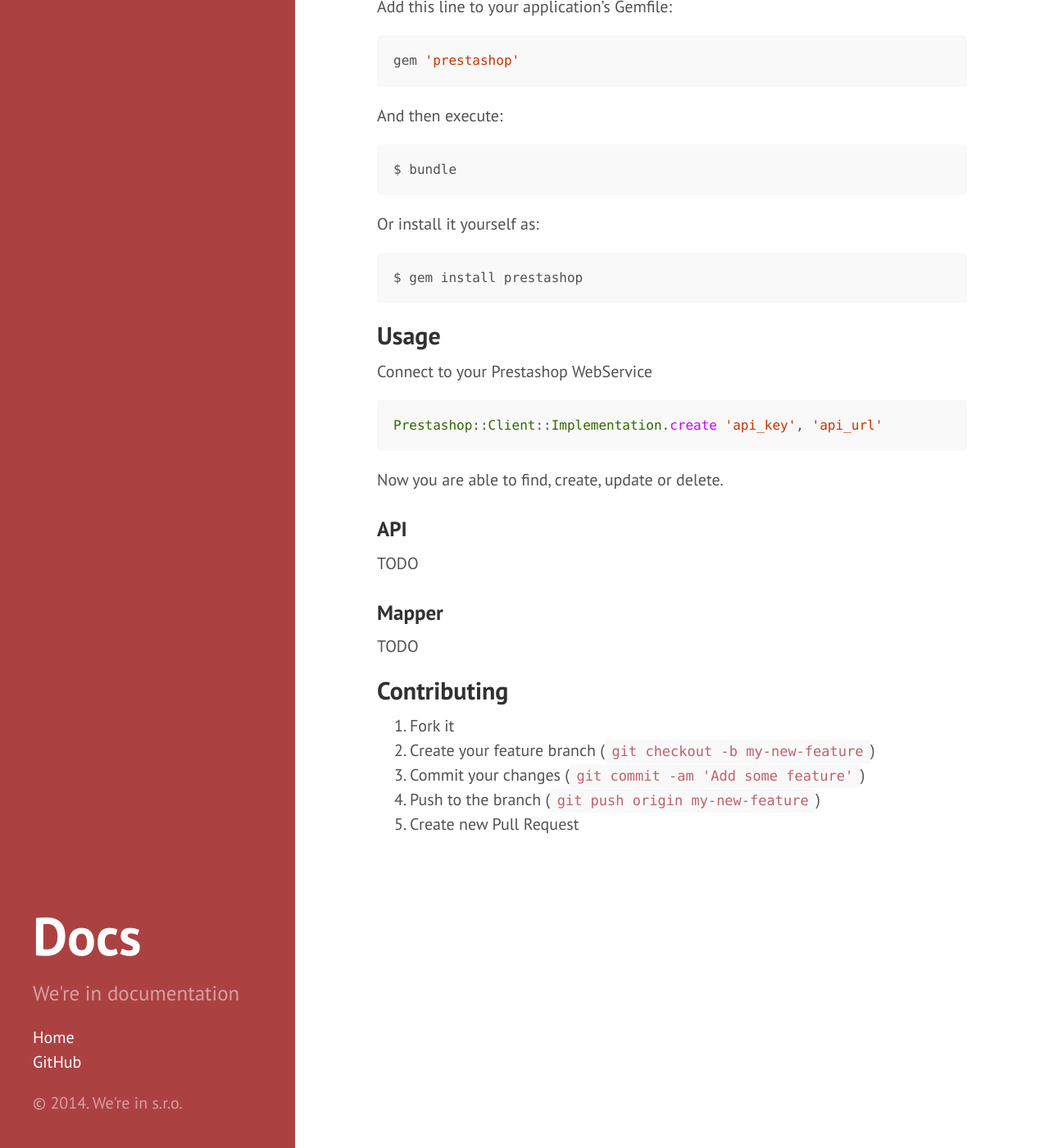
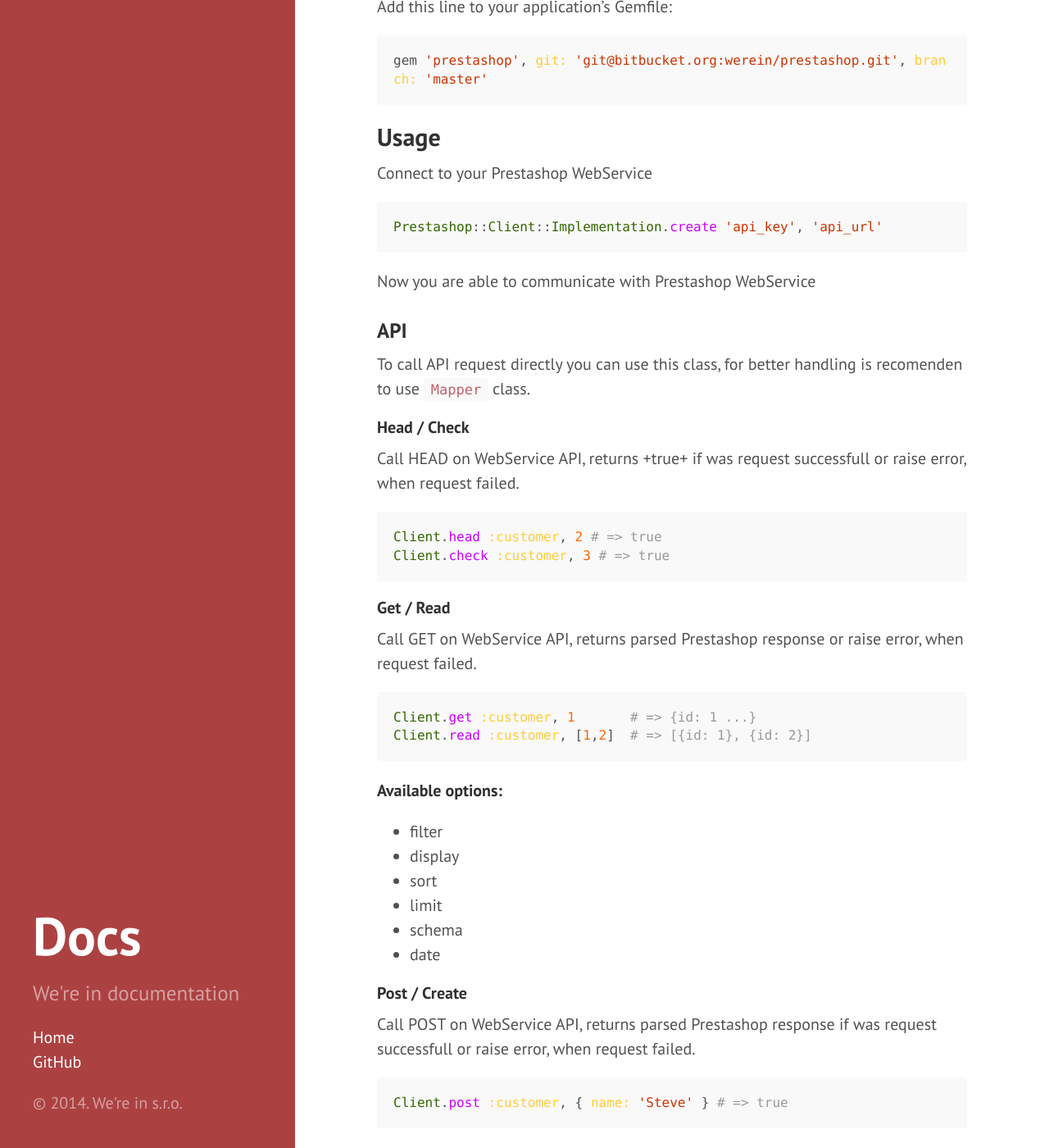
Before and after one commit to werein/werein.github.io, a Jekyll site: the page built from private-gems/prestashop.md, in a window 1280 px wide and 1400 px high, scrolled down 667 px. Shown: the whole window at 82% size. Built offline with Jekyll 4.4.1, drawn with Linux system fonts in a browser that asks for light colours; Markdown is read by kramdown in place of the engine named in the settings; some of the changed text lies outside the part shown.

Commit message:
Update docs

````diff
--- a/private-gems/prestashop.md
+++ b/private-gems/prestashop.md
@@ -13,16 +13,8 @@ Comunicate with Prestashop from Ruby via Prestashop WebService
 Add this line to your application's Gemfile:
 
 ```ruby
-gem 'prestashop'
+gem 'prestashop', git: 'git@bitbucket.org:werein/prestashop.git', branch: 'master'
 ```
-
-And then execute:
-
-    $ bundle
-
-Or install it yourself as:
-
-    $ gem install prestashop
 
 ## Usage
 
@@ -30,11 +22,62 @@ Connect to your Prestashop WebService
 ```ruby
 Prestashop::Client::Implementation.create 'api_key', 'api_url'
 ```
-Now you are able to find, create, update or delete.
+Now you are able to communicate with Prestashop WebService
 
 ### API
 
-TODO
+To call API request directly you can use this class, for better handling is recomenden to use `Mapper` class.
+
+###### Head / Check
+
+Call HEAD on WebService API, returns +true+ if was request successfull or raise error, when request failed.
+
+``` ruby
+Client.head :customer, 2 # => true
+Client.check :customer, 3 # => true
+```
+
+###### Get / Read
+
+Call GET on WebService API, returns parsed Prestashop response or raise error, when request failed.
+
+```ruby
+Client.get :customer, 1       # => {id: 1 ...}
+Client.read :customer, [1,2]  # => [{id: 1}, {id: 2}]
+```
+
+**Available options:**
+
+* filter
+* display
+* sort
+* limit
+* schema
+* date
+
+###### Post / Create
+Call POST on WebService API, returns parsed Prestashop response if was request successfull or raise error, when request failed.
+
+```ruby
+Client.post :customer, { name: 'Steve' } # => true
+```
+
+###### Put / Update
+
+Call PUT on WebService API, returns parsed Prestashop response if was request successfull or raise error, when request failed.
+
+```ruby
+Client.put :customer, 1, {surname: 'Jobs'} # => true
+Client.update :customer, 1, {nope: 'Jobs'} # => false
+```
+
+###### Delete / Destroy
+
+Call DELETE on WebService API, returns +true+ if was request successfull or raise error, when request failed.
+
+```ruby
+Client.delete :customer, 1 # => true
+```
 
 ### Mapper
 
````
